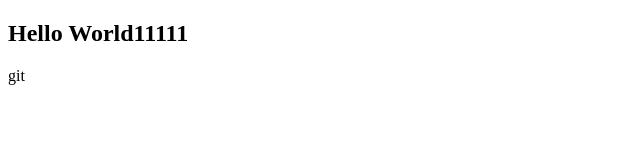
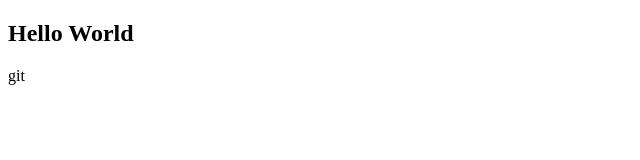
Before and after one commit to mandrumesh/first_proj, a plain HTML site: page index.html in a window 1280 px wide. Shown: the full height of the page, 0-640 px from the left. Drawn offline with Linux system fonts and the light colour scheme.

Commit message:
Update index.html

```diff
--- a/index.html
+++ b/index.html
@@ -6,7 +6,7 @@
     <title>git class</title>
 </head>
 <body>
-    <h2>Hello World11111</h2>
+    <h2>Hello World</h2>
 
 
 
```
